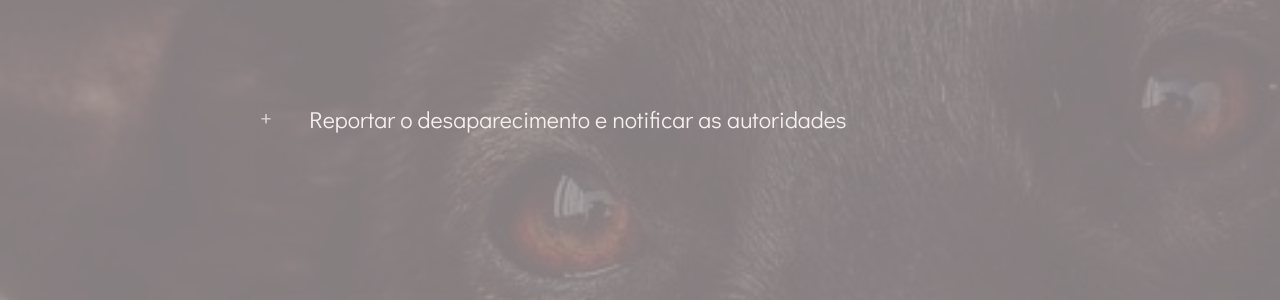
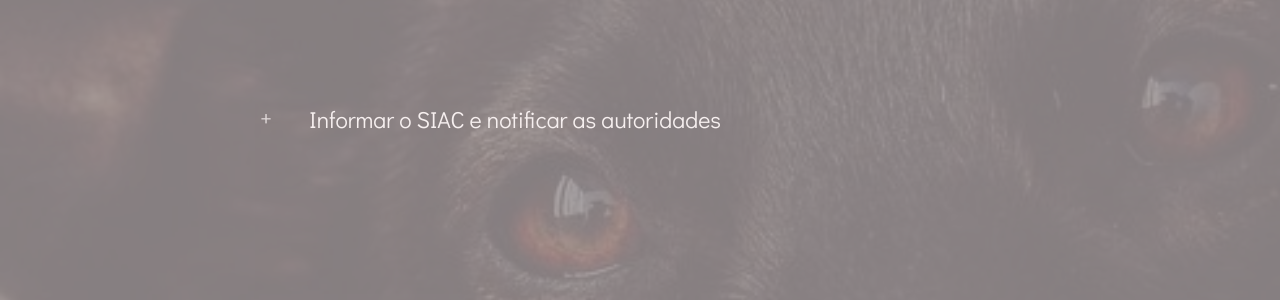
Before and after one commit to Endovic/BUSCA, a Flask app: page /animais-desaparecidos in a window 1280 px wide, after a click on "orientações". Shown: the part 855-1155 px from the top of the page. Run offline with Flask 2, Linux system fonts and the light colour scheme; some libraries are stand-ins or nearby versions.

Commit message:
Info text corrected

```diff
--- a/app/templates/public/index.html
+++ b/app/templates/public/index.html
@@ -141,8 +141,7 @@
                                         </a>
                                     </li>
                                 </ul>
-                                <p>Assim que colocar os anúncios online,
-                                    partilhe-os nas redes sociais para aumentar a visibilidade.</p>
+                                <p>Partilhe os anúncios online nas redes sociais para aumentar a visibilidade.</p>
                                 <p>Afixe panfletos em locais públicos estratégicos e distribua-os em mão na sua comunidade.</p>
                                 <p>Publique anúncios em jornais e rádios locais.</p>
                             </div>
@@ -180,7 +179,7 @@
 
                         <input id="collaps-4" class="toggle" type="checkbox" onkeyup="reactEnterKey(event, '4')">
                         <label for="collaps-4" class="label-toggle" id="4" onclick="scrollViewCollapsible('4')">
-                            Reportar o desaparecimento e notificar as autoridades</label>
+                            Informar o SIAC e notificar as autoridades</label>
                         <div class="collapsible-content" id="inner-4">
                             <div class="content-inner">
                                 <p>
@@ -190,7 +189,7 @@
                                     de animal perdido.
                                     <br>Pode fazê-lo através do seu médico veterinário ou diretamente através
                                         de um
-                                        <a class="link-external" href="https://siac.vet/animal-perdido/" target="_blank" rel="noopener noreferrer">
+                                        <a class="link-external" href="https://siac.vet/animal-desaparecido/" target="_blank" rel="noopener noreferrer">
                                             formulário online<img class="external-link-symbol" src="{{ url_for('static', filename='img/external_link.svg') }}" alt="Abrir ligação num separador novo">
                                         </a>.
                                     <br>Não se esqueça de informar o SIAC quando encontrar o seu animal!
```
